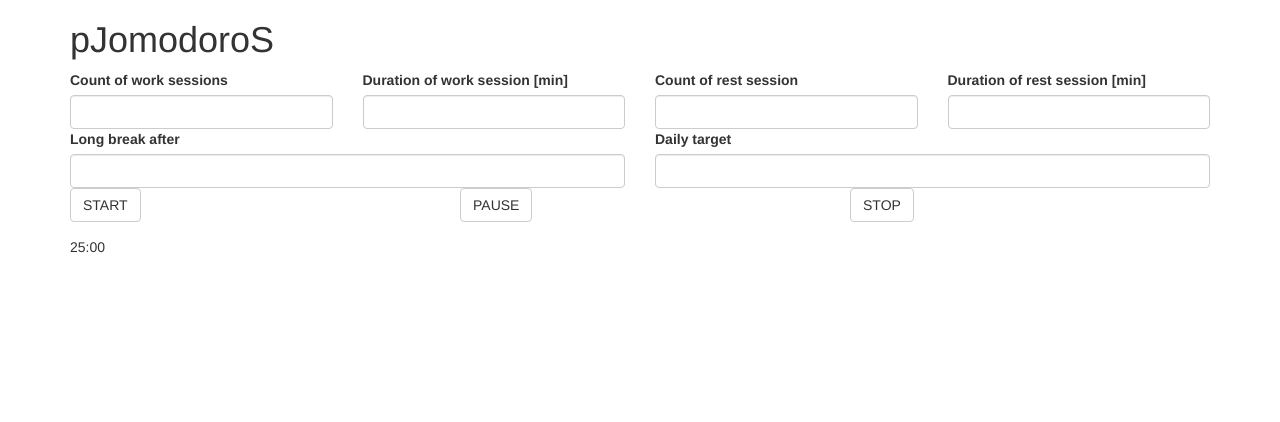
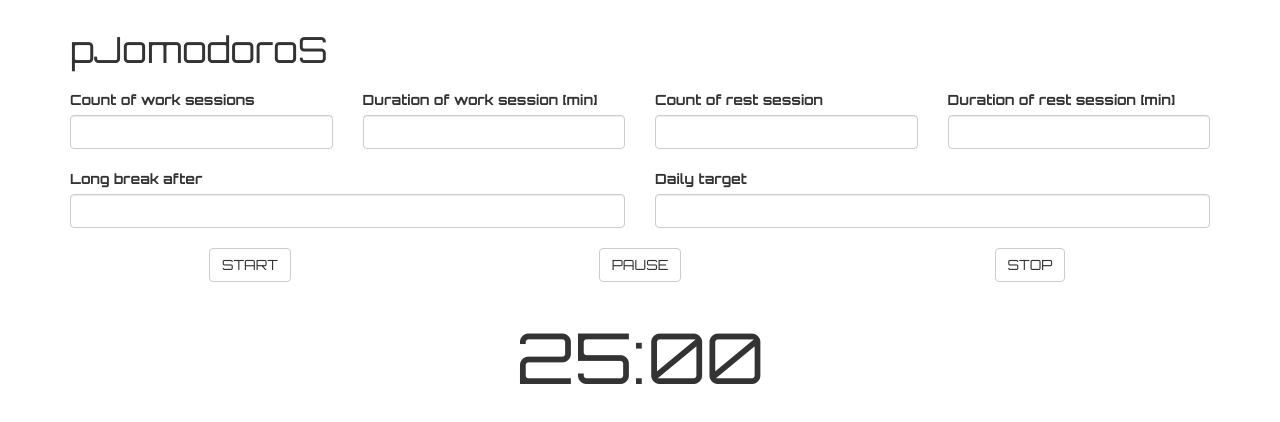
Before and after one commit to kergeodeta/pJomodoroS, a plain HTML site: page index.html in a window 1280 px wide. Drawn offline with nearby package versions, Linux system fonts and the light colour scheme.

Commit message:
basic css

```diff
--- a/index.html
+++ b/index.html
@@ -11,7 +11,23 @@
     <script src="https://maxcdn.bootstrapcdn.com/bootstrap/3.3.6/js/bootstrap.min.js" integrity="sha384-0mSbJDEHialfmuBBQP6A4Qrprq5OVfW37PRR3j5ELqxss1yVqOtnepnHVP9aJ7xS" crossorigin="anonymous"></script>
 
     <style>
+        html, body {
+            font-family: 'Orbitron', sans-serif;
+        }
 
+        div {
+            margin-top: 10px;
+        }
+
+        button {
+            margin: 0 auto;
+        }
+
+        #counter {
+            text-align: center;
+
+            font-size: 5em;
+        }
     </style>
 </head>
 <body>
@@ -48,7 +64,7 @@
                     <input type="number" id="daily-target" class="form-control">
                 </div>
             </div>
-            <div class="row">
+            <div class="row text-center">
                 <div class="col-sm-4">
                     <button type="button" class="btn btn-default">START</button>
                 </div>
```
